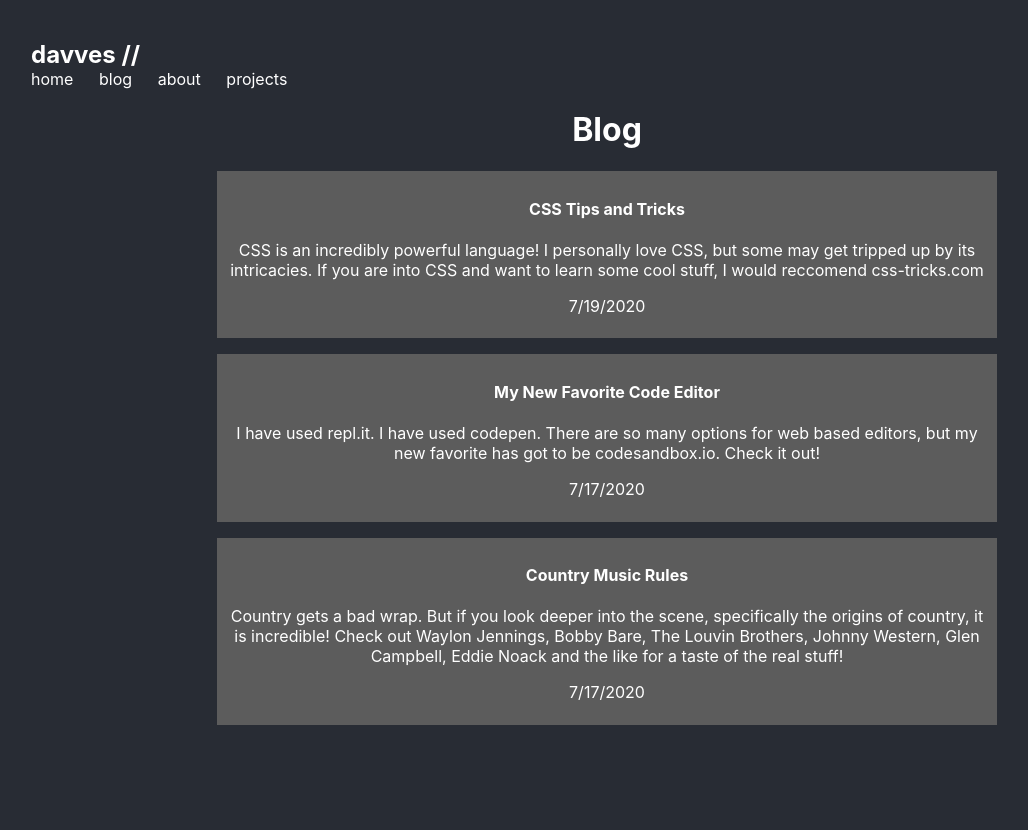
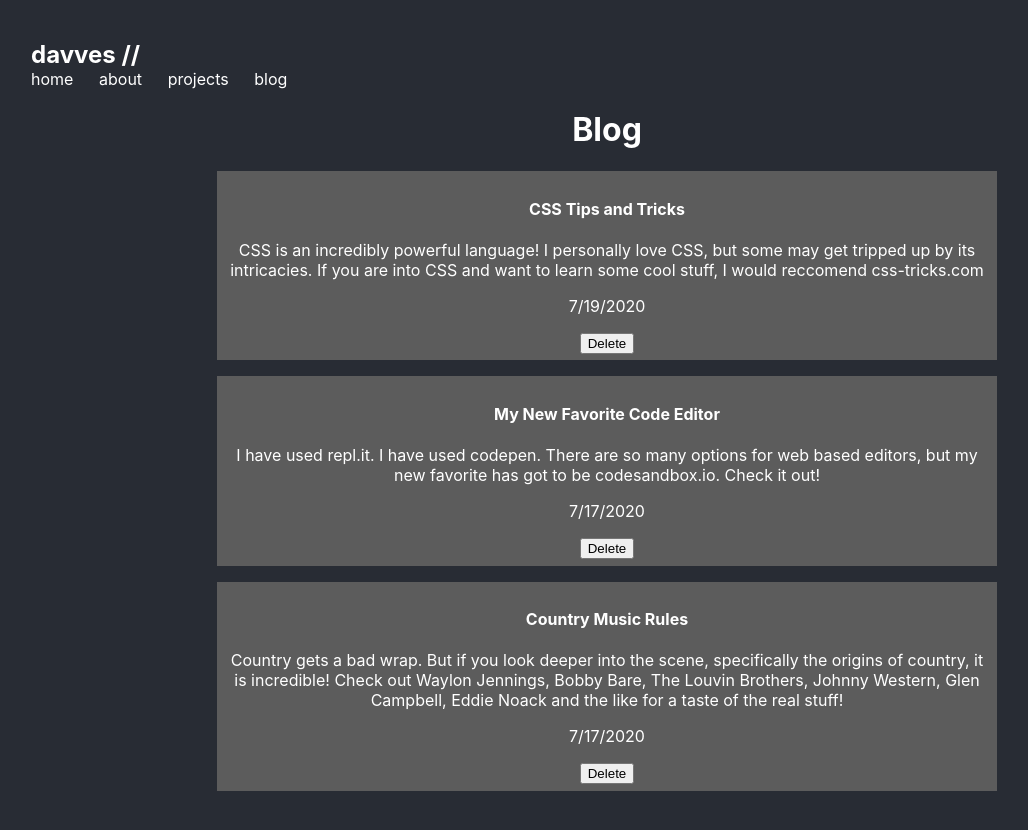
Before and after one commit to WDI-SEA/react-router-portfolio, a React (Create React App) app in the folder react-router/: page /blog in a window 1280 px wide. Shown: the whole page, without its empty margins (33-1061 px from the left). Before the commit the page ends 800 px from the top, so only its background shows below. Built offline with nearby package versions, Linux system fonts and the light colour scheme.

Commit message:
added delete post function

```diff
--- a/react-router/src/App.js
+++ b/react-router/src/App.js
@@ -10,8 +10,12 @@ import ProjectData from './api/ProjectData'
 
 function App() {
   const [blogPosts, setBlogPosts] = useState(BlogData)
+  const [projects, setProjects] = useState(ProjectData)
 
-  const [projects, setProjects] = useState(ProjectData)
+  const deletePost = (post) => {
+    let newBlogPosts = blogPosts.filter(blogPost => blogPost.id !== post.id)
+    setBlogPosts(newBlogPosts)
+  }
 
   return (
     <Router>
@@ -19,16 +23,16 @@ function App() {
         <nav>
           <h2>davves //</h2>
           <Link to='/'>home</Link>
-          <Link to='/blog'>blog</Link>
           <Link to='/about'>about</Link>
           <Link to='/projects'>projects</Link>
+          <Link to='/blog'>blog</Link>
         </nav>
       </div>
       <div className='App'>
         <Route exact path='/' component={Home} />
-        <Route path='/blog' render={() => <Blog posts={blogPosts} />} />
         <Route path='/about' component={About} />
         <Route path='/projects' render={() => <Projects projects={projects} />} />
+        <Route path='/blog' render={() => <Blog posts={blogPosts} deletePost={deletePost} />} />
       </div>
     </Router>
   );
--- a/react-router/src/Components/Blog.js
+++ b/react-router/src/Components/Blog.js
@@ -11,6 +11,8 @@ const Blog = (props) => {
                     title={post.title}
                     content={post.content}
                     date={post.date}
+                    id={post.id}
+                    deletePost={() => {props.deletePost(post)}}
                 />
             ))}
         </div>
--- a/react-router/src/Components/BlogPosts.js
+++ b/react-router/src/Components/BlogPosts.js
@@ -1,11 +1,16 @@
 import React from 'react'
 
 const BlogPosts = (props) => {
+    const handleDeletePost = (e) => {
+        e.preventDefault()
+        props.deletePost()
+    }
     return (
         <div className='post-item'>
             <h4>{props.title}</h4>
             <p>{props.content}</p>
             <p>{props.date}</p>
+            <button onClick={handleDeletePost}>Delete</button>
         </div>
     )
 }
--- a/react-router/src/api/BlogData.js
+++ b/react-router/src/api/BlogData.js
@@ -1,15 +1,18 @@
 let BlogData = [
     {
+      id: 0,
       title: 'CSS Tips and Tricks',
       content: 'CSS is an incredibly powerful language! I personally love CSS, but some may get tripped up by its intricacies. If you are into CSS and want to learn some cool stuff, I would reccomend css-tricks.com',
       date: '7/19/2020'
     },
     {
+      id: 1,
       title: 'My New Favorite Code Editor',
       content: 'I have used repl.it. I have used codepen. There are so many options for web based editors, but my new favorite has got to be codesandbox.io. Check it out!',
       date: '7/17/2020'
     },
     {
+      id: 2,
       title: 'Country Music Rules',
       content: 'Country gets a bad wrap. But if you look deeper into the scene, specifically the origins of country, it is incredible! Check out Waylon Jennings, Bobby Bare, The Louvin Brothers, Johnny Western, Glen Campbell, Eddie Noack and the like for a taste of the real stuff!',
       date: '7/17/2020'
```
